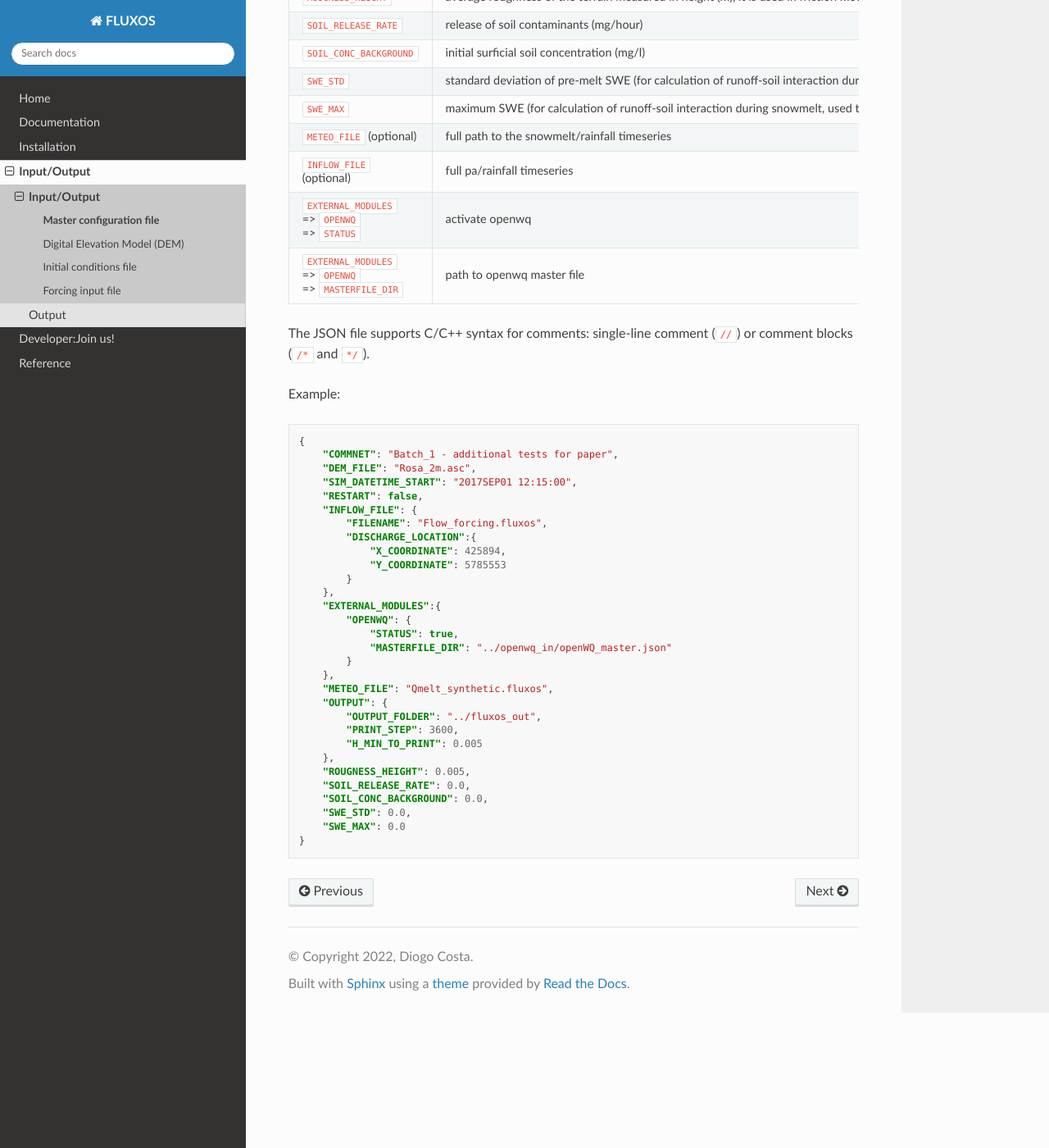
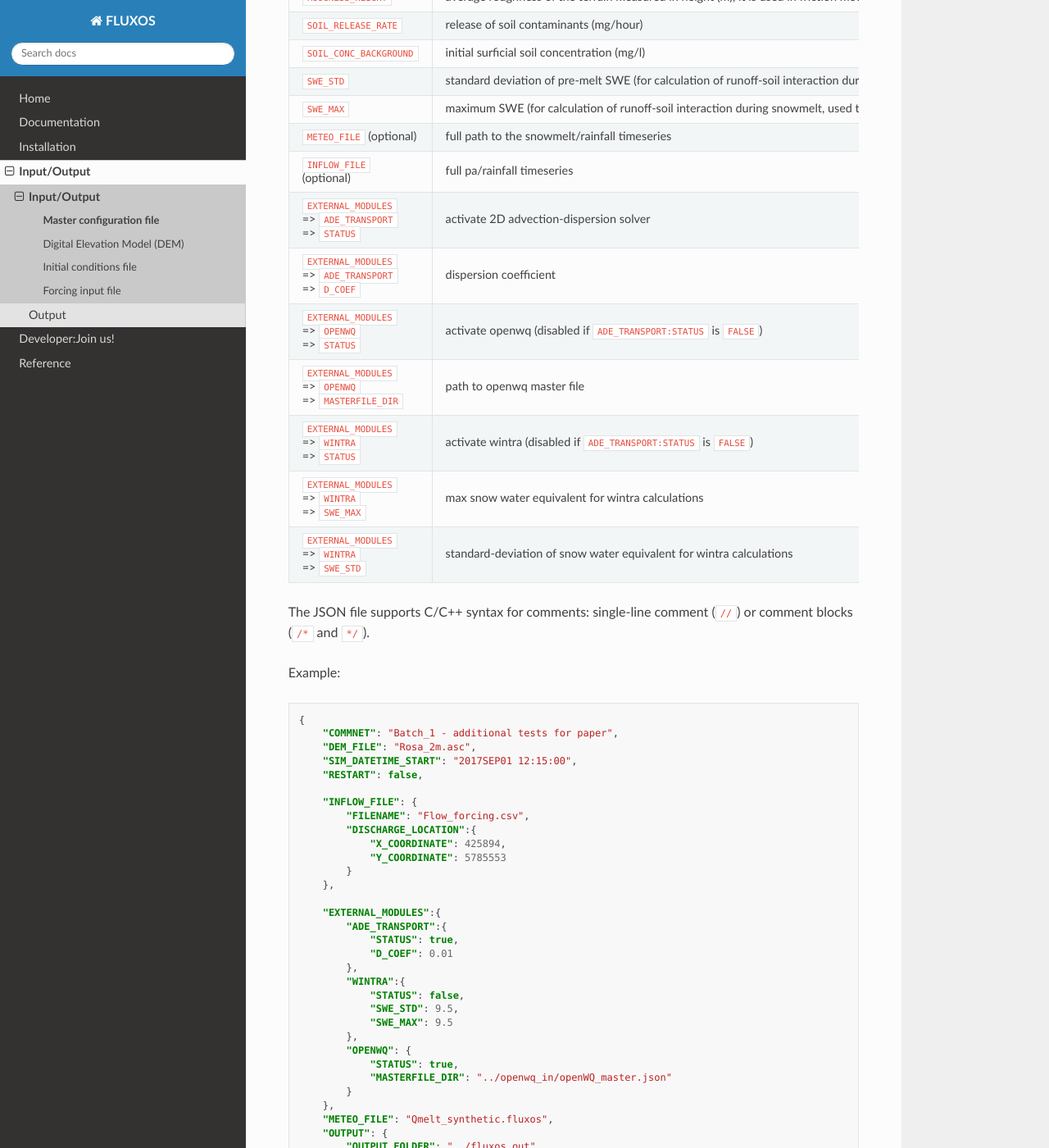
Before and after one commit to DiogoCostaPT/FLUXOS_cpp, a Sphinx documentation site: the page built from wikipage/source/Master.rst, in a window 1280 px wide and 1400 px high, scrolled down 487 px. Shown: the whole window at 82% size. Built offline with Sphinx 7.4.7 and the Read the Docs theme 2.0.0, drawn with Linux system fonts in a browser that asks for light colours.

Commit message:
updating wikipage and disabling wintra and openwq if ade_transport:status is false

```diff
--- a/wikipage/source/Master.rst
+++ b/wikipage/source/Master.rst
@@ -12,7 +12,7 @@ The master configuration is JSON file that provides FLUXOS-OVERLAND with informa
     *   - ``SIM_DATETIME_START``
         - Simulation start datetime
     *   - ``RESTART``
-        - Restart option. If ``true``, the model will load the last output file and restart from there.
+        - Restart option. If ``TRUE``, the model will load the last output file and restart from there.
     *   - ``PRINT_STEP``
         - temporal resolution of the output files (this is not the model timestep as that is defined by the Courant–Friedrichs–Lewy Condition of numerical stability)
     *   - ``ROUGNESS_HEIGHT``
@@ -29,10 +29,20 @@ The master configuration is JSON file that provides FLUXOS-OVERLAND with informa
         - full path to the snowmelt/rainfall timeseries
     *   - ``INFLOW_FILE`` (optional)
         - full pa/rainfall timeseries
+    *   - ``EXTERNAL_MODULES`` => ``ADE_TRANSPORT`` => ``STATUS``
+        - activate 2D advection-dispersion solver
+    *   - ``EXTERNAL_MODULES`` => ``ADE_TRANSPORT`` => ``D_COEF``
+        - dispersion coefficient
     *   - ``EXTERNAL_MODULES`` => ``OPENWQ`` => ``STATUS``
-        - activate openwq
+        - activate openwq (disabled if ``ADE_TRANSPORT:STATUS`` is ``FALSE``)
     *   - ``EXTERNAL_MODULES`` => ``OPENWQ`` => ``MASTERFILE_DIR``
         - path to openwq master file
+    *   - ``EXTERNAL_MODULES`` => ``WINTRA`` => ``STATUS``
+        - activate wintra (disabled if ``ADE_TRANSPORT:STATUS`` is ``FALSE``)
+    *   - ``EXTERNAL_MODULES`` => ``WINTRA`` => ``SWE_MAX``
+        - max snow water equivalent for wintra calculations
+    *   - ``EXTERNAL_MODULES`` => ``WINTRA`` => ``SWE_STD``
+        - standard-deviation of snow water equivalent for wintra calculations
 
 The JSON file supports C/C++ syntax for comments: single-line comment (``//``) or comment blocks (``/*`` and ``*/``).
 
@@ -45,14 +55,25 @@ Example:
         "DEM_FILE": "Rosa_2m.asc",
         "SIM_DATETIME_START": "2017SEP01 12:15:00",
         "RESTART": false,
+
         "INFLOW_FILE": {
-            "FILENAME": "Flow_forcing.fluxos",
+            "FILENAME": "Flow_forcing.csv",
             "DISCHARGE_LOCATION":{
                 "X_COORDINATE": 425894,
                 "Y_COORDINATE": 5785553
             }
         },
+
         "EXTERNAL_MODULES":{
+            "ADE_TRANSPORT":{
+                "STATUS": true,
+                "D_COEF": 0.01
+            },
+            "WINTRA":{
+                "STATUS": false,
+                "SWE_STD": 9.5,
+                "SWE_MAX": 9.5
+            },
             "OPENWQ": {
                 "STATUS": true,
                 "MASTERFILE_DIR": "../openwq_in/openWQ_master.json"
@@ -66,7 +87,6 @@ Example:
         },
         "ROUGNESS_HEIGHT": 0.005,
         "SOIL_RELEASE_RATE": 0.0,
-        "SOIL_CONC_BACKGROUND": 0.0,
-        "SWE_STD": 0.0,
-        "SWE_MAX": 0.0
+        "SOIL_CONC_BACKGROUND": 0.0
+
     }
```
Also changed, not shown: 10 other files.
